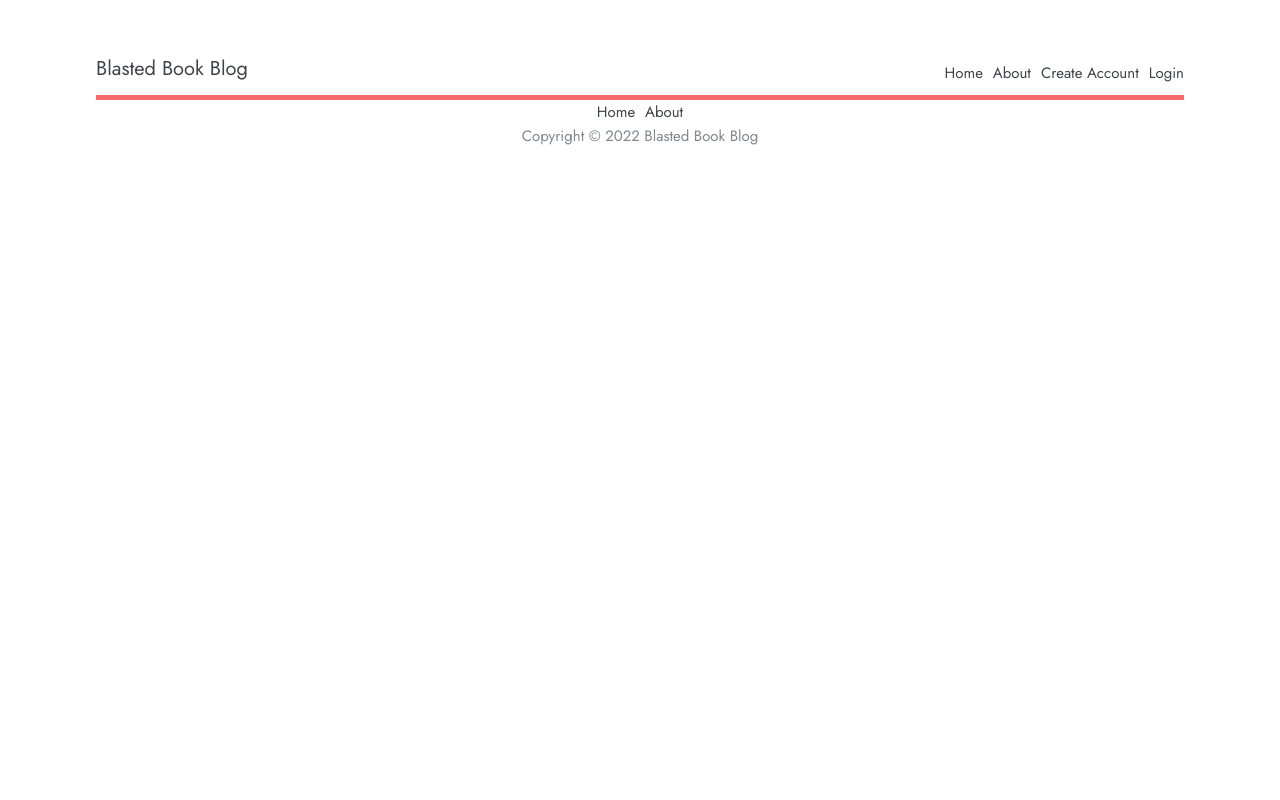
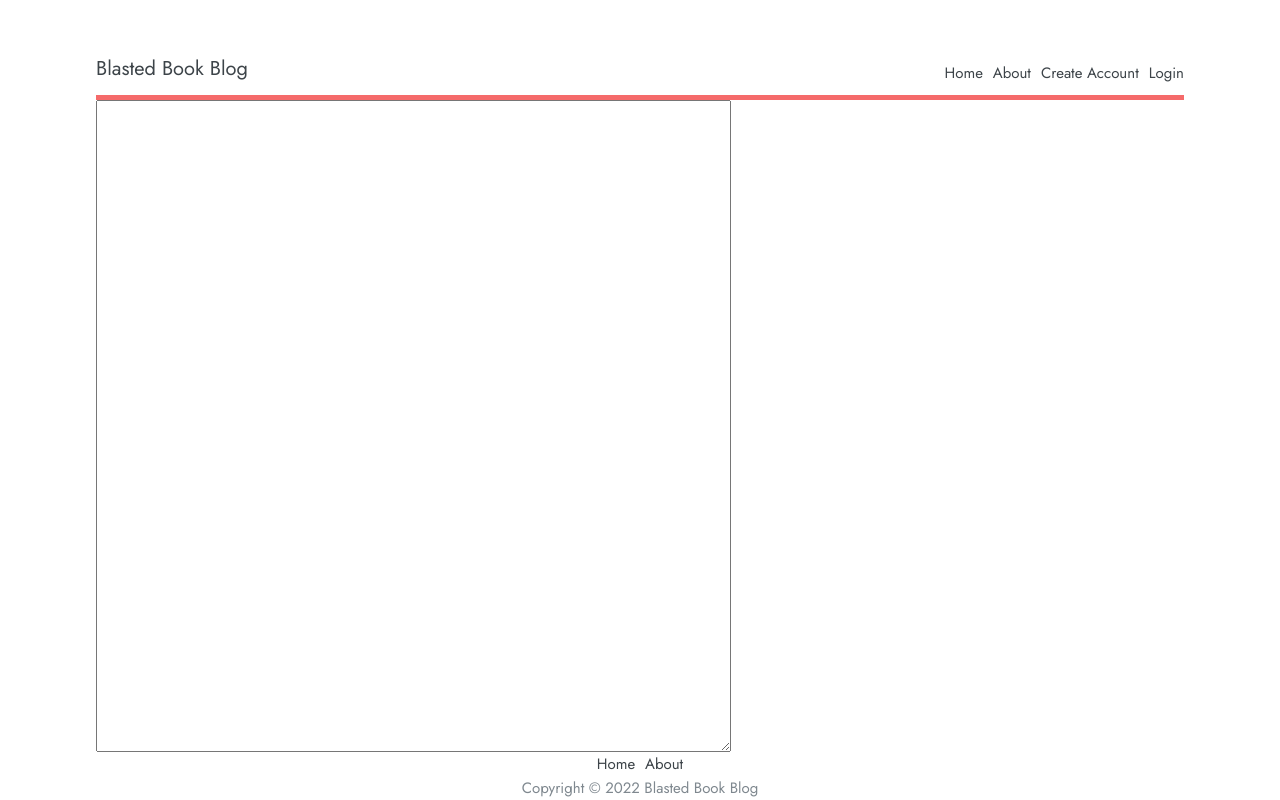
Before and after one commit to mikeStr8s/bookclub, a Vue app: page /create in a window 1280 px wide. Built offline with nearby package versions, Linux system fonts and the light colour scheme; no server answers.

Commit message:
basic text editor, really bad but it is a thing

```diff
--- a/src/App.vue
+++ b/src/App.vue
@@ -32,6 +32,7 @@
     <nav>
       <RouterLink to="/">Home</RouterLink>
       <RouterLink to="/about">About</RouterLink>
+      <RouterLink to="/create" v-if="isLoggedIn">Create</RouterLink>
       <RouterLink to="/register" v-if="!isLoggedIn">Create Account</RouterLink>
       <RouterLink to="/login" v-if="!isLoggedIn">Login</RouterLink>
       <a href="#" v-if="isLoggedIn" @click="logout">Logout</a>
--- a/src/assets/main.css
+++ b/src/assets/main.css
@@ -47,6 +47,12 @@ body {
    -moz-osx-font-smoothing: grayscale;
 }
 
+#app {
+  min-height: 100vh;
+  display: flex;
+  flex-direction: column;
+}
+
 a {
   text-decoration: none;
   color: var(--color-text);
--- a/src/router/index.js
+++ b/src/router/index.js
@@ -26,6 +26,11 @@ const router = createRouter({
       path: '/register',
       name: 'register',
       component: () => import('../views/RegisterView.vue')
+    },
+    {
+      path: '/create',
+      name: 'create',
+      component: () => import('../views/CreateArticleView.vue')
     }
   ]
 })
--- /dev/null
+++ b/src/views/CreateArticleView.vue
@@ -0,0 +1,48 @@
+<script setup>
+  // import { ref } from 'vue'
+  // import { getAuth, signInWithEmailAndPassword } from 'firebase/auth'
+  // import { useRouter } from 'vue-router'
+  import { marked } from 'marked'
+  import { ref } from 'vue';
+
+  const text = ref('')
+
+</script>
+
+<template>
+  <main class="main">
+    <div class="editor-container">
+      <textarea class="text-input" v-model="text"></textarea>
+      <div class="rendered-text">
+        <div class="marked-text" v-html="marked.parse(text)"></div>
+      </div>
+    </div>
+  </main>
+</template>
+
+<style scoped>
+.main {
+  display: flex;
+  flex-direction: column;
+  min-width: 100%;
+  flex-grow: 1;
+}
+
+.editor-container {
+  flex-grow: 1;
+  display: flex;
+  flex-direction: row;
+}
+
+.text-input {
+  flex-grow: 1;
+}
+
+.rendered-text {
+  flex-grow: 1;
+}
+
+.marked-text {
+  width: auto;
+}
+</style>
```
